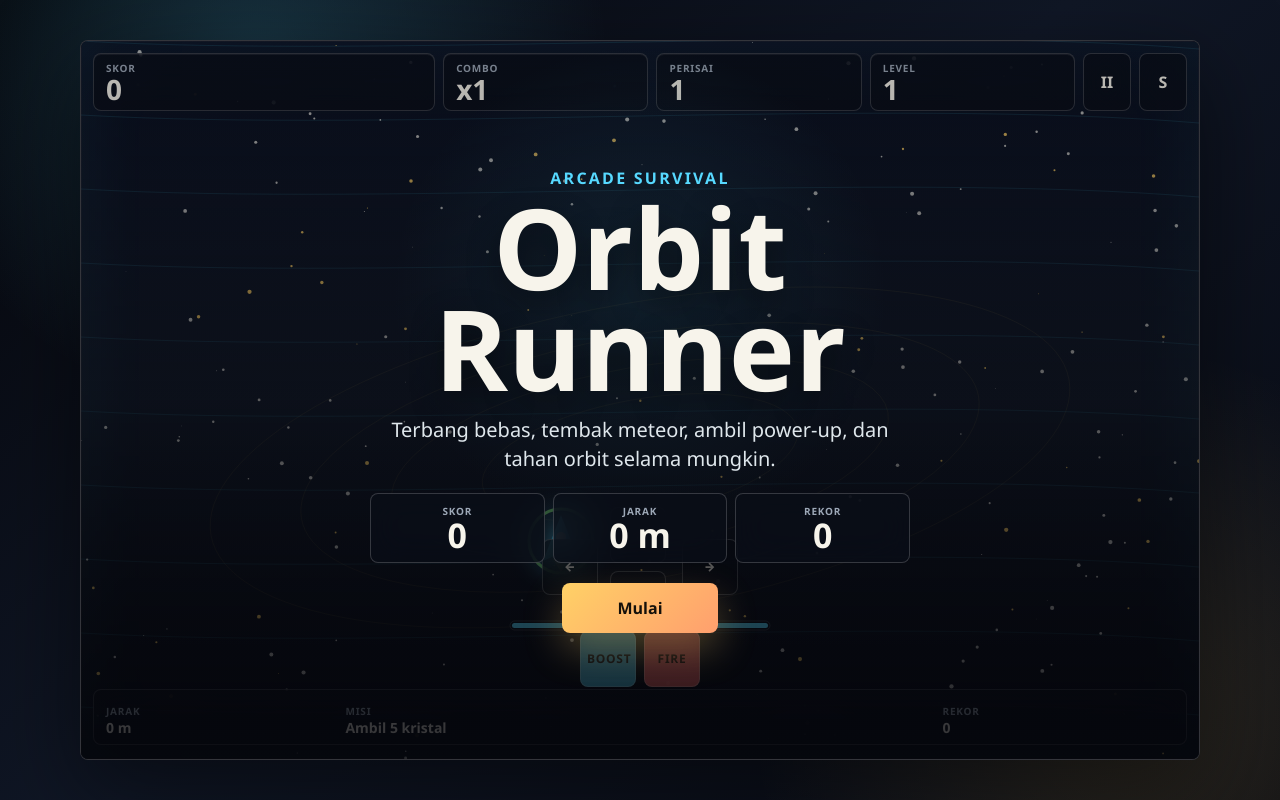
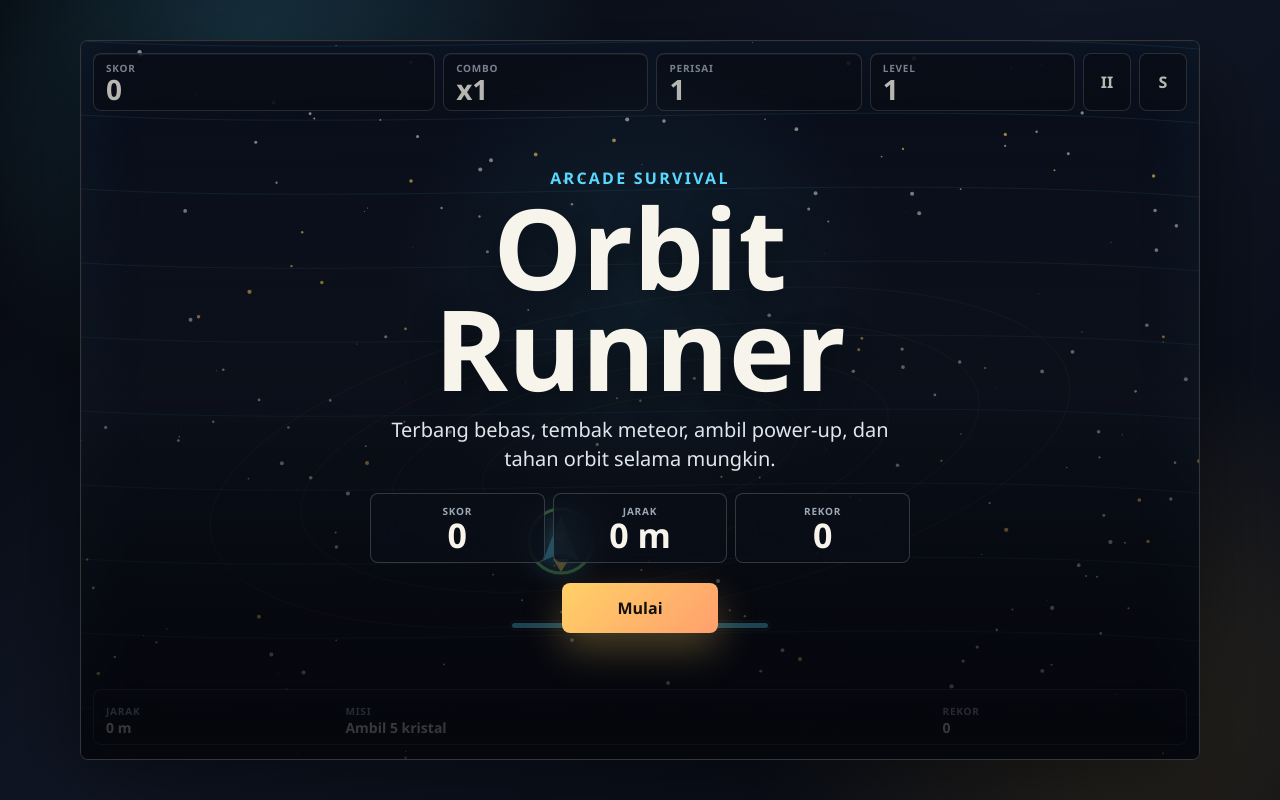
Before and after one commit to nfalarr/Orbit-Runner, a plain HTML site: page index.html in a window 1280 px wide. Drawn offline with Linux system fonts and the light colour scheme.

Commit message:
Hide touch controls on desktop, adjust positioning to bottom

```diff
--- a/styles.css
+++ b/styles.css
@@ -277,7 +277,7 @@ h1 {
 
 .touch-controls {
   position: absolute;
-  inset: auto max(14px, env(safe-area-inset-right)) calc(72px + env(safe-area-inset-bottom)) max(14px, env(safe-area-inset-left));
+  inset: auto max(14px, env(safe-area-inset-right)) calc(20px + env(safe-area-inset-bottom)) max(14px, env(safe-area-inset-left));
   z-index: 4;
   display: none;
   flex-direction: column;
@@ -341,10 +341,6 @@ h1 {
 #fire {
   color: #1a0e0d;
   background: rgba(255, 107, 107, 0.88);
-}
-
-.touch-controls {
-  display: flex;
 }
 
 .touch-controls button {
```
